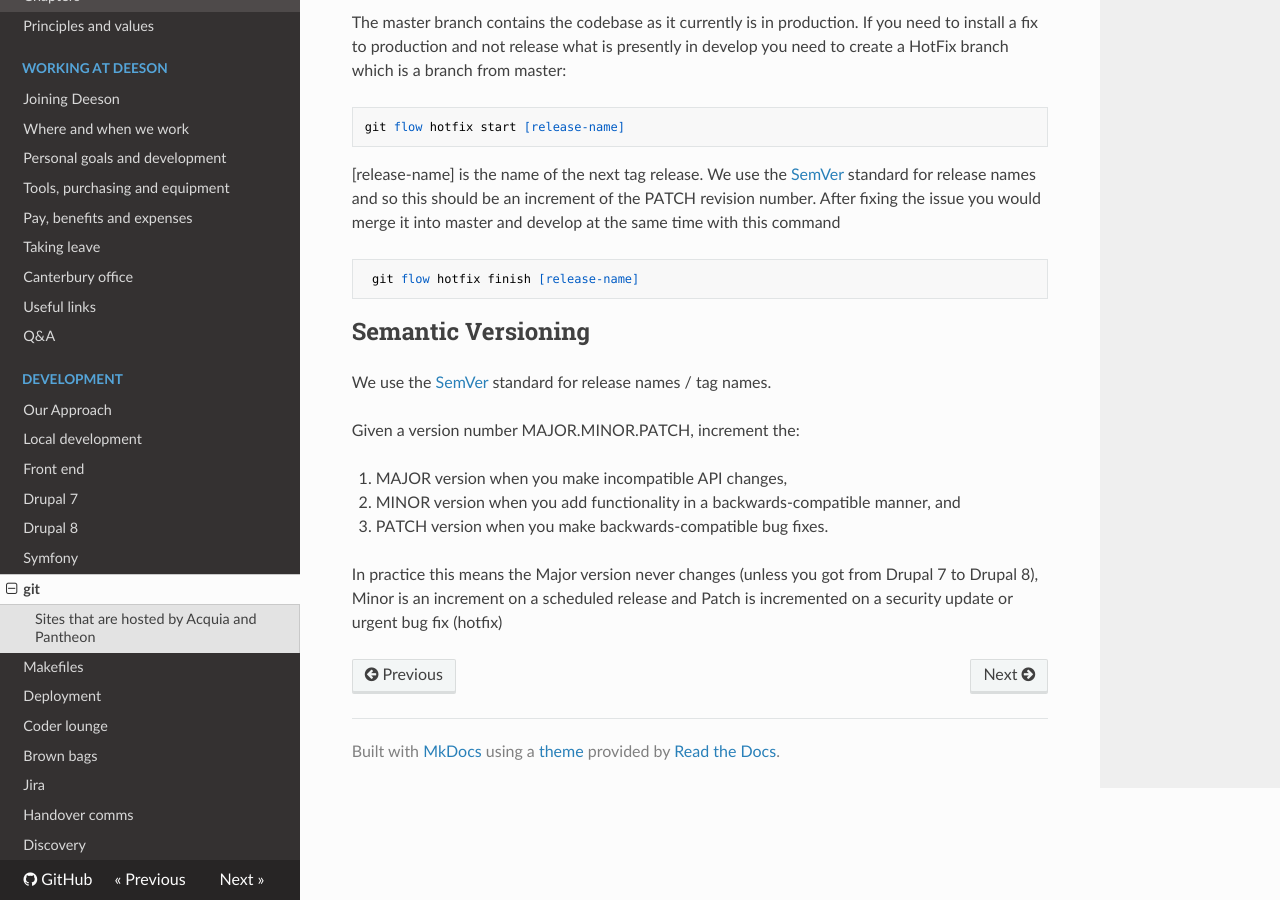
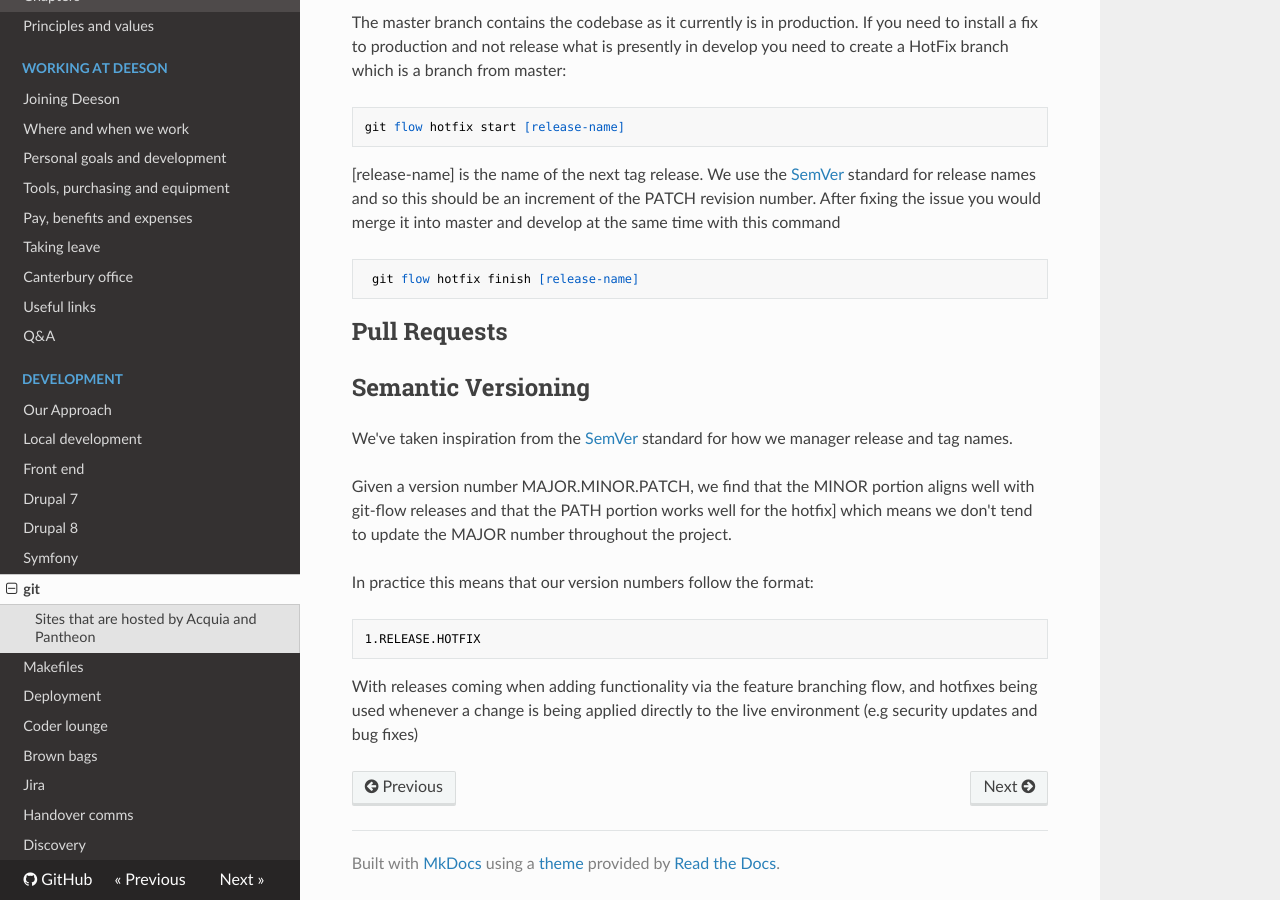
Before and after one commit to teamdeeson/codex, an MkDocs documentation site: the page built from docs/development/git.md, in a window 1280 px wide and 900 px high, scrolled down 2741 px. Built offline with MkDocs 1.6.1, drawn with Linux system fonts in a browser that asks for light colours; nearby versions of some CDN libraries; old or Windows-style settings are respelled for this version of MkDocs.

Commit message:
Updating the section on version numbers.

```diff
--- a/docs/development/git.md
+++ b/docs/development/git.md
@@ -92,15 +92,22 @@ and not release what is presently in develop you need to create a HotFix branch
 
      git flow hotfix finish [release-name]
 
+## Pull Requests
+
+
 ## Semantic Versioning
 
-We use the [SemVer](http://semver.org/) standard for release names / tag names.
+We've taken inspiration from the [SemVer](http://semver.org/) standard for how
+we manager release and tag names.
 
-Given a version number MAJOR.MINOR.PATCH, increment the:
+Given a version number MAJOR.MINOR.PATCH, we find that the MINOR portion aligns
+well with git-flow releases and that the PATH portion works well for the hotfix]
+which means we don't tend to update the MAJOR number throughout the project.
 
-1. MAJOR version when you make incompatible API changes,
-2. MINOR version when you add functionality in a backwards-compatible manner, and
-3. PATCH version when you make backwards-compatible bug fixes.
+In practice this means that our version numbers follow the format:
 
-In practice this means the Major version never changes (unless you got from Drupal 7 to Drupal 8), Minor is an increment
-on a scheduled release and Patch is incremented on a security update or urgent bug fix (hotfix)
+    1.RELEASE.HOTFIX
+
+With releases coming when adding functionality via the feature branching flow,
+and hotfixes being used whenever a change is being applied directly to the live
+environment (e.g security updates and bug fixes)
```
